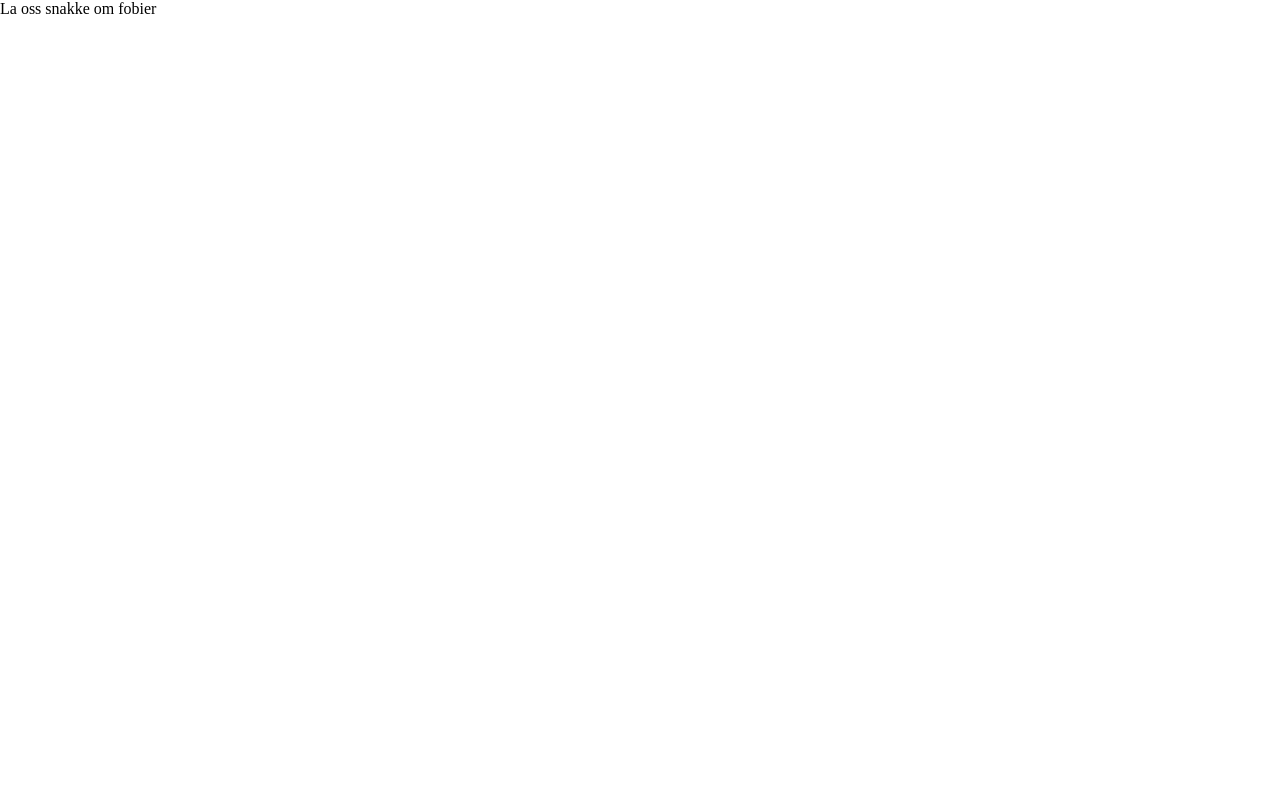
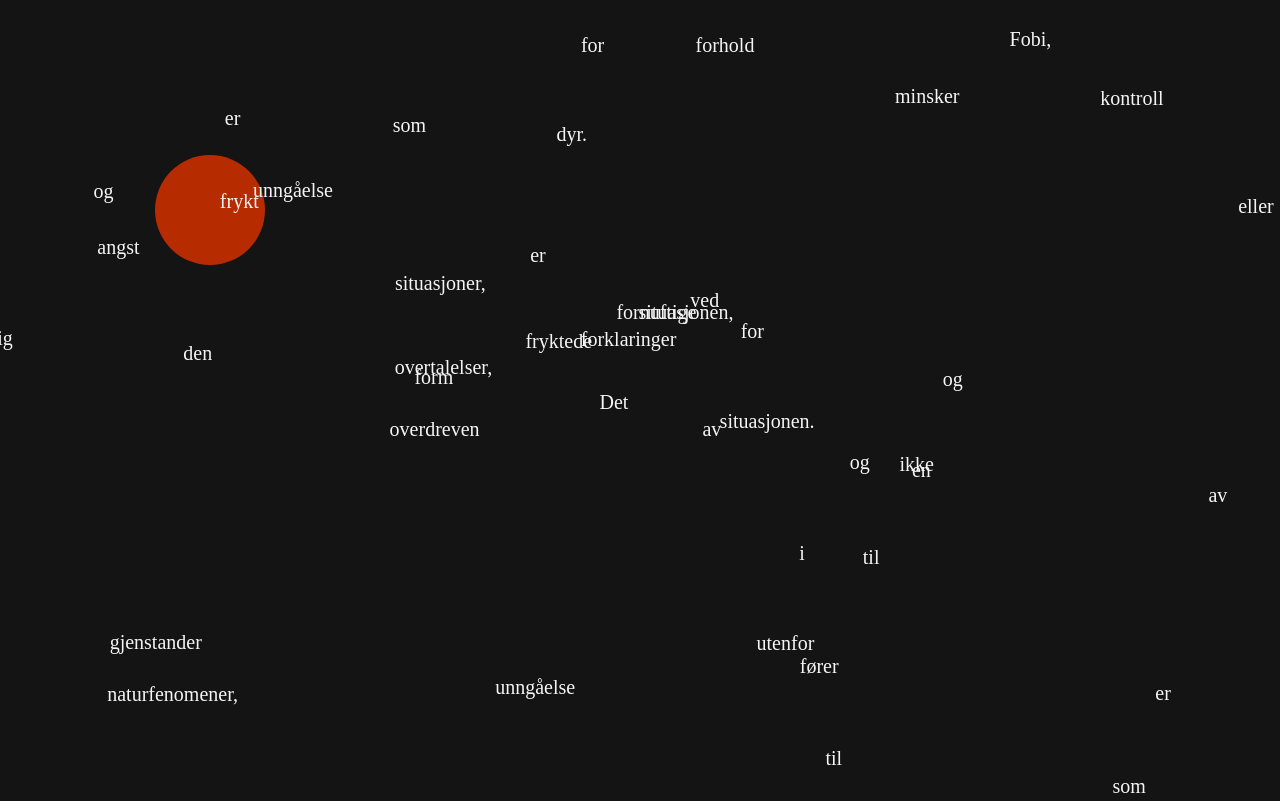
Before and after one commit to tePose/fobi, a React (Create React App) app: page / in a window 1280 px wide. Built offline with nearby package versions, Linux system fonts and the light colour scheme.

Commit message:
Add broken words and pulsating red button

```diff
--- a/src/App.js
+++ b/src/App.js
@@ -1,5 +1,14 @@
 import React, { Component } from 'react';
-import styled, { createGlobalStyle } from 'styled-components';
+import { createGlobalStyle, ThemeProvider } from 'styled-components';
+
+import PageContainer from './components/PageContainer';
+
+const dark = {
+    red: '#B62C00',
+    black: '#141414',
+    white: '#F5F5F5',
+    background: '#141414',
+}
 
 const GlobalStyle = createGlobalStyle`
     html {
@@ -11,6 +20,8 @@ const GlobalStyle = createGlobalStyle`
         padding: 0;
         height: 100%;
         width: 100%;
+        background-color: ${props => props.theme.black};
+        color: ${props => props.theme.white};
     }
 
     *, *:berfore, *after {
@@ -18,19 +29,17 @@ const GlobalStyle = createGlobalStyle`
     }
 `;
 
-const StyledApp = styled.div`
-
-`;
-
 class App extends Component {
-  render() {
-    return (
-      <div className="App">
-        <GlobalStyle />
-        La oss snakke om fobier
-      </div>
-    );
-  }
+    render() {
+        return (
+            <ThemeProvider theme={dark}>
+                < >
+                    <GlobalStyle />
+                    <PageContainer />
+                </>
+            </ThemeProvider>
+        );
+    }
 }
 
 export default App;
--- /dev/null
+++ b/src/components/BrokenText.js
@@ -0,0 +1,38 @@
+import React from 'react';
+import styled from 'styled-components';
+
+const StyledParagraph = styled.div`
+    max-width: 400px;
+    margin: 40vh auto;
+`;
+
+const StyledWord = styled.div`
+    position: relative;
+    font-size: 20px;
+    display: inline-block;
+    margin: 0 0.3em 0 0;
+    pointer-events: none;
+    transition: all 0.3s ease-out;
+`;
+
+const randomPosition = () => (
+    Math.floor(Math.random() * 90    * (Math.floor(Math.random() * 2) > 0 ? 1 : -1))
+);
+
+const BrokenText = ({ text, splitText }) => (
+    <StyledParagraph>
+        {text.split(' ').map((word, i) => (
+            <StyledWord
+                key={i}
+                style={{
+                    top: `${splitText ? randomPosition() / 2 : 0}vh`,
+                    left: `${splitText ? randomPosition() / 2 : 0}vw`
+                }}
+            >
+                {word}
+            </StyledWord>
+        ))}
+    </StyledParagraph>
+);
+
+export default BrokenText;
--- /dev/null
+++ b/src/components/Introduction.js
@@ -0,0 +1,56 @@
+import React, { Component } from 'react';
+import styled, { keyframes } from 'styled-components';
+
+import BrokenText from './BrokenText';
+
+const pulse = keyframes`
+    0%      { transform: scale(1); }
+    50%     { transform: scale(1.1); }
+    100%    { transform: scale(1); }
+`;
+
+const grow = keyframes`
+    100%    { transform: scale(100); }
+`;
+
+const RedCircle = styled.div`
+    width: 100px;
+    height: 100px;
+    border-radius: 50%;
+    background-color: ${props => props.theme.red};
+    position: absolute;
+    top: 20vh;
+    left: 20vh;
+    animation: ${props => props.animation} 2s ease-in-out infinite;
+
+    &:hover {
+        cursor: pointer;
+        animation-play-state: running;
+    }
+`;
+
+class Introduction extends Component {
+    state = {
+        clickAnimation: false,
+        splitText: true,
+    }
+
+    render() {
+        const { splitText, clickAnimation } = this.state;
+        const text = 'Fobi, angst for og unngåelse av situasjoner, naturfenomener, gjenstander eller dyr. Det er en form for frykt som er overdreven i forhold til situasjonen, ikke minsker ved fornuftige forklaringer og overtalelser, er utenfor viljemessig kontroll og som fører til unngåelse av den fryktede situasjonen.';
+
+        return (
+            <div>
+                <RedCircle
+                    onMouseEnter={() => this.setState({ splitText: false })}
+                    onMouseLeave={() => this.setState({ splitText: true })}
+                    animation={clickAnimation ? grow : pulse}
+                    onClick={e => this.setState(state => ({ clickAnimation: !state.clickAnimation }))}
+                />
+                <BrokenText splitText={splitText} text={text} />
+            </div>
+        );
+    }
+}
+
+export default Introduction;
--- /dev/null
+++ b/src/components/PageContainer.js
@@ -0,0 +1,15 @@
+import React, { Component } from 'react';
+
+import Introduction from './Introduction';
+
+class PageContainer extends Component {
+    render() {
+        return (
+            <>
+                <Introduction />
+            </>
+        );
+    }
+}
+
+export default PageContainer;
--- /dev/null
+++ b/src/constants/index.js
@@ -0,0 +1,5 @@
+export const textEvent = {
+    NO_SPLIT: 0,
+    SPLIT: 1,
+    COLLAPSE: 2,
+}
```
